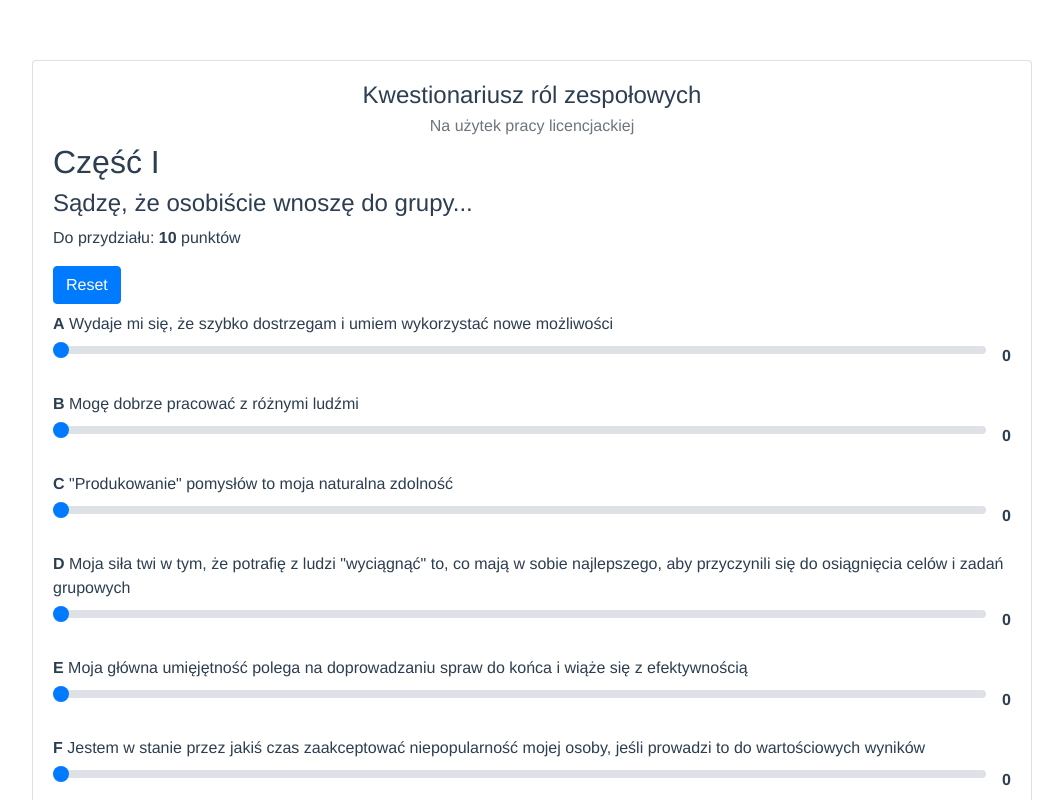
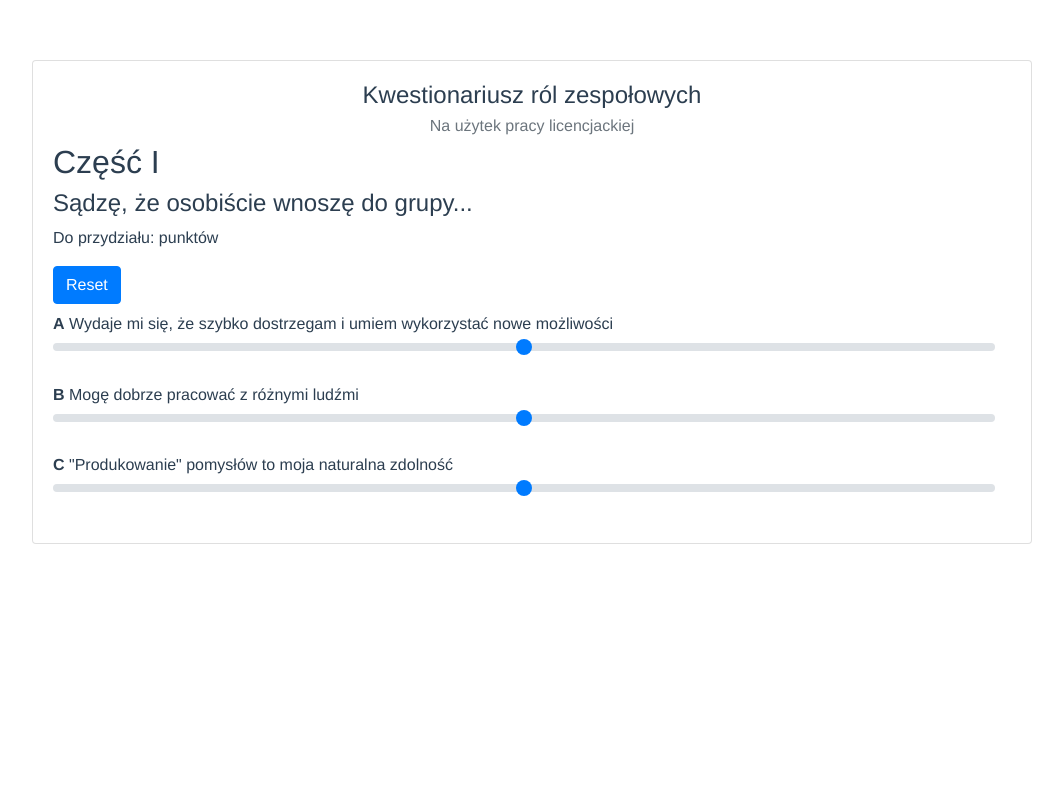
Before and after one commit to christopher-dabrowski/kwestionariusz-rol-zespolowych, a Vue app: page / in a window 1280 px wide. Shown: the top 800 px of the page, without its empty margins (108-1171 px from the left). Built offline with nearby package versions, Linux system fonts and the light colour scheme.

Commit message:
Refactoring code

```diff
--- a/src/App.vue
+++ b/src/App.vue
@@ -7,7 +7,7 @@
       sub-title="Na użytek pracy licencjackiej"
       style="max-width: 1000px; margin: auto"
     >
-      <form style="text-align: left">
+      <!-- <form style="text-align: left">
         <h2>Część I</h2>
         <h4>Sądzę, że osobiście wnoszę do grupy...</h4>
         <p>
@@ -72,18 +72,27 @@
           :max="10"
           :left="left"
         />
-      </form>
+      </form> -->
+      <Section
+      title = "Część I"
+      subtitle = "Sądzę, że osobiście wnoszę do grupy..."
+      :points = "10"
+      :questions = "questions"
+      >
+      </Section>
     </b-card>
   </div>
 </template>
 
 <script>
-import Option from "./components/Option";
+import Section from "./components/Section";
+// import Option from "./components/Option";
 
 export default {
   name: "App",
   components: {
-    Option,
+    Section,
+    // Option,
   },
   data() {
     return {
@@ -96,6 +105,7 @@ export default {
       f: 0,
       g: 0,
       h: 0,
+      questions: ['Wydaje mi się, że szybko dostrzegam i umiem wykorzystać nowe możliwości', 'Mogę dobrze pracować z różnymi ludźmi', '"Produkowanie" pomysłów to moja naturalna zdolność'],
     };
   },
   computed: {
--- a/src/components/Section.vue
+++ b/src/components/Section.vue
@@ -21,8 +21,8 @@
 
     <Option v-for="(question, index) in questions"
     :key="index"
-    letter="A"
-    text='question'
+    :letter="letters[index]"
+    :text='question'
     :max="10"
     :left="10"
     ></Option>
```
